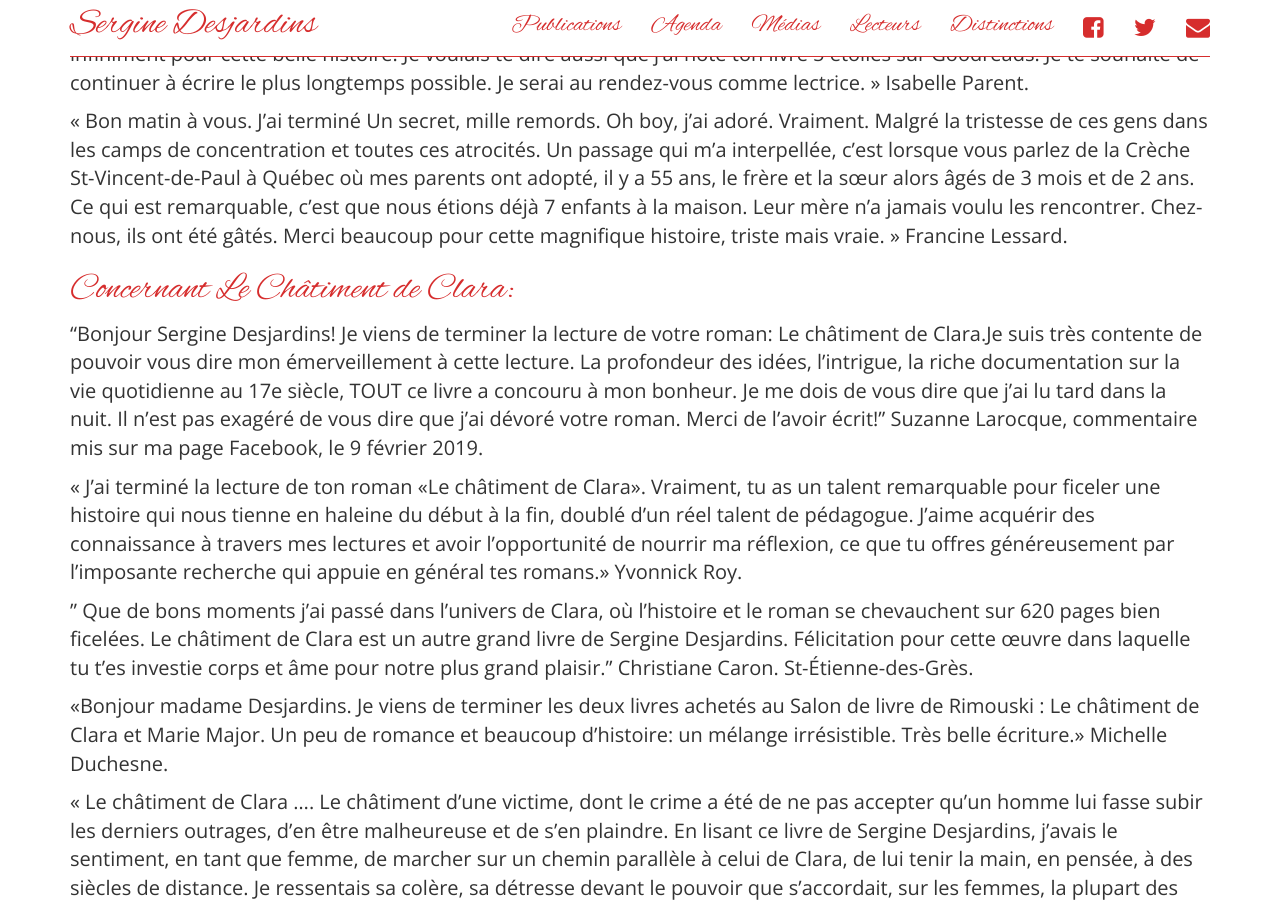
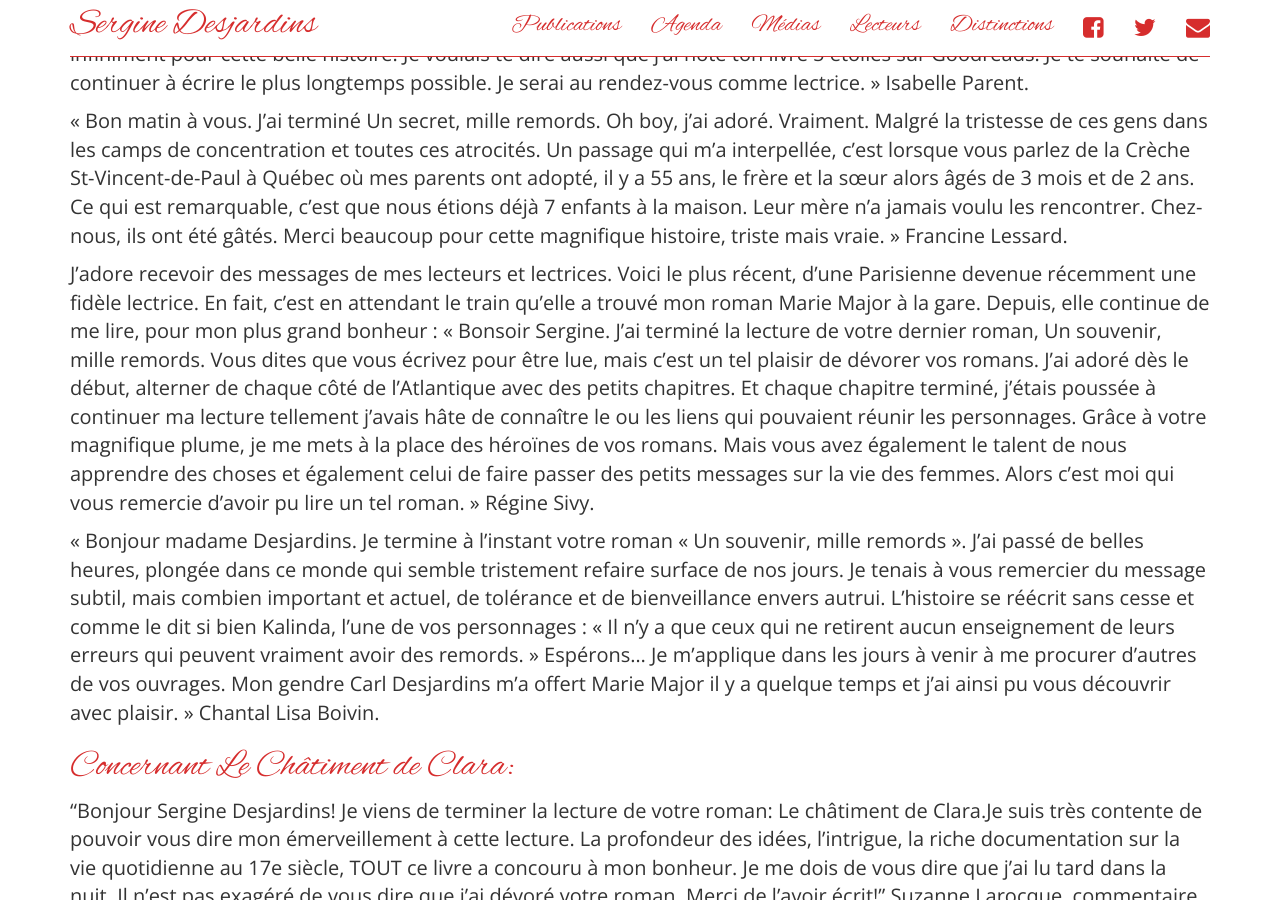
Before and after one commit to serginedesjardins/serginedesjardins.github.io, a Jekyll site: the page built from lecteurs.md, in a window 1280 px wide and 900 px high, scrolled down 8697 px. Built offline with Jekyll 4.4.1, drawn with Linux system fonts in a browser that asks for light colours; nearby versions of some CDN libraries.

Commit message:
Régine Sivy et Chantal Boivin

```diff
--- a/lecteurs.md
+++ b/lecteurs.md
@@ -164,6 +164,13 @@ Toujours est-il que, tout comme avec Le châtiment de Clara, ton dernier roman m
 « Bonjour Sergine. J’ai lu Un souvenir, mille remords. Oh mon Dieu que j’ai adoré ce livre du début à la fin. Tu as une façon d’écrire que j’adore et aussi tu étais bien documenté au niveau historique. J’ai eu de la peine, de la frustration et pleins de débats dans ma tête pour cette période de l’histoire qui est assez cruelle. C’est juste Wow. J’en perds mes mots. Merci infiniment pour cette belle histoire. Je voulais te dire aussi que j’ai noté ton livre 5 étoiles sur Goodreads. Je te souhaite de continuer à écrire le plus longtemps possible. Je serai au rendez-vous comme lectrice. » Isabelle Parent.
 
 «  Bon matin à vous. J’ai terminé Un secret, mille remords. Oh boy, j’ai adoré. Vraiment. Malgré la tristesse de ces gens dans les camps de concentration et toutes ces atrocités. Un passage qui m’a interpellée, c’est lorsque vous parlez de la Crèche St-Vincent-de-Paul à Québec où mes parents ont adopté, il y a 55 ans, le frère et la sœur alors âgés de 3 mois et de 2 ans. Ce qui est remarquable, c’est que nous étions déjà 7 enfants à la maison. Leur mère n’a jamais voulu les rencontrer. Chez-nous, ils ont été gâtés. Merci beaucoup pour cette magnifique histoire, triste mais vraie. » Francine Lessard.
+
+
+J’adore recevoir des messages de mes lecteurs et lectrices. Voici le plus récent, d’une Parisienne devenue récemment une fidèle lectrice. En fait, c’est en attendant le train qu’elle a trouvé mon roman Marie Major à la gare. Depuis, elle continue de me lire, pour mon plus grand bonheur : « Bonsoir Sergine. J’ai terminé la lecture de votre dernier roman, Un souvenir, mille remords. Vous dites que vous écrivez pour être lue, mais c’est un tel plaisir de dévorer vos romans. J’ai adoré dès le début, alterner de chaque côté de l’Atlantique avec des petits chapitres. Et chaque chapitre terminé, j’étais poussée à continuer ma lecture tellement j’avais hâte de connaître le ou les liens qui pouvaient réunir les personnages. Grâce à votre magnifique plume, je me mets à la place des héroïnes de vos romans. Mais vous avez également le talent de nous apprendre des choses et également celui de faire passer des petits messages sur la vie des femmes. Alors c’est moi qui vous remercie d’avoir pu lire un tel roman. » Régine Sivy.
+
+« Bonjour madame Desjardins. Je termine à l’instant votre roman « Un souvenir, mille remords ». J’ai passé de belles heures, plongée dans ce monde qui semble tristement refaire surface de nos jours. Je tenais à vous remercier du message subtil, mais combien important et actuel, de tolérance et de bienveillance envers autrui. L’histoire se réécrit sans cesse et comme le dit si bien Kalinda, l’une de vos personnages : « Il n’y a que ceux qui ne retirent aucun enseignement de leurs erreurs qui peuvent vraiment avoir des remords. » Espérons… Je m’applique dans les jours à venir à me procurer d’autres de vos ouvrages. Mon gendre Carl Desjardins m’a offert Marie Major il y a quelque temps et j’ai ainsi pu vous découvrir avec plaisir. » Chantal Lisa Boivin.
+
+
 
 
 # Concernant Le Châtiment de Clara:
```
